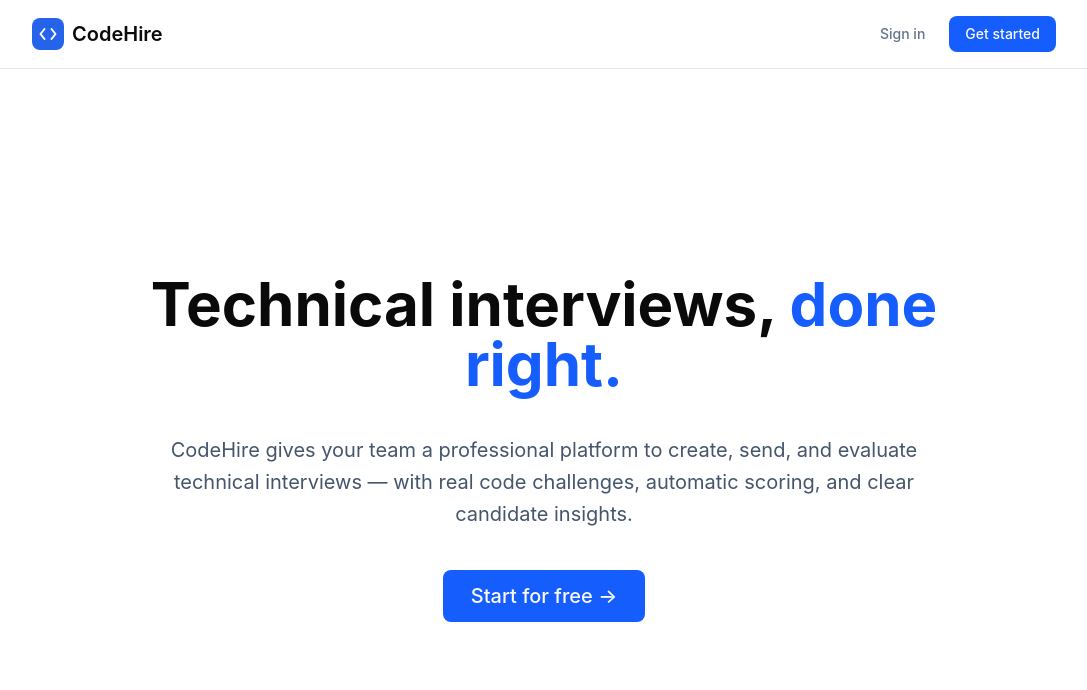
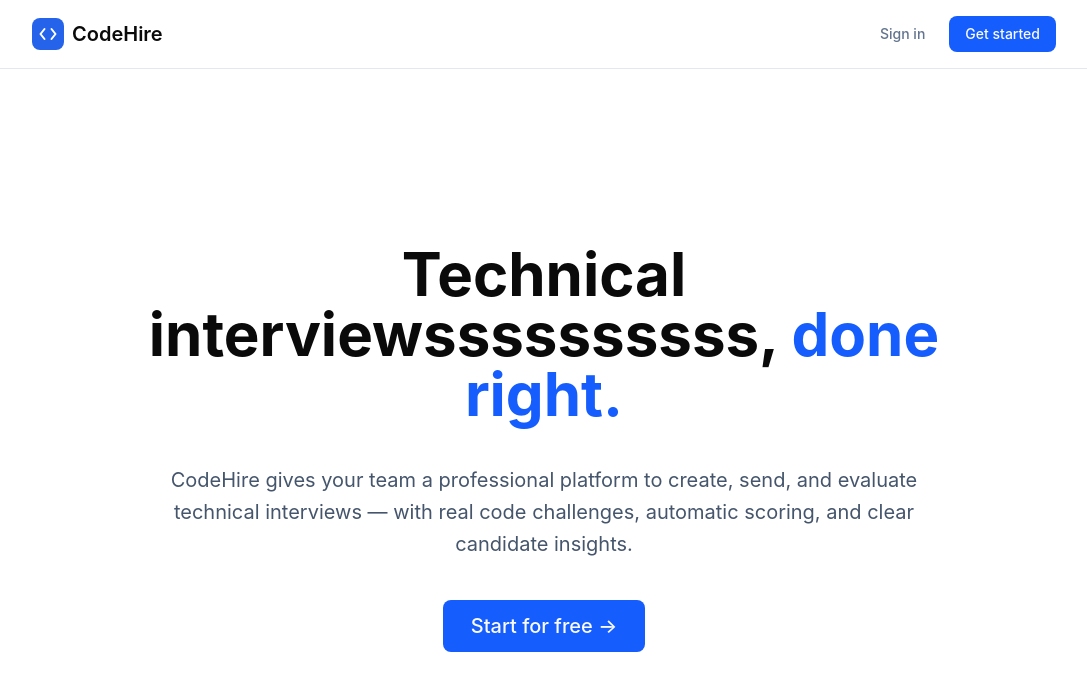
Before and after one commit to GustavoTrinchao/CodeHire, a React (Vite) app in the folder frontend/: page / in a window 1280 px wide. Shown: the top 690 px of the page, without its empty margins (96-1183 px from the left). Built offline with nearby package versions, Linux system fonts and the light colour scheme.

Commit message:
test: testing vercel

```diff
--- a/frontend/src/pages/home/HomePage.tsx
+++ b/frontend/src/pages/home/HomePage.tsx
@@ -18,7 +18,7 @@
         </div>
       </header>
       <main className="pt-24 flex flex-col min-h-screen items-center justify-center gap-10">
-        <h1 className="text-5xl lg:text-6xl font-bold max-w-2xl lg:max-w-4xl text-center">Technical interviews, {" "}<span className="text-blue-600">done right.</span></h1>
+        <h1 className="text-5xl lg:text-6xl font-bold max-w-2xl lg:max-w-4xl text-center">Technical interviewssssssssss, {" "}<span className="text-blue-600">done right.</span></h1>
         <p className="text-xl max-w-3xl text-center text-slate-600 leading-8">CodeHire gives your team a professional platform to create, send, and evaluate technical interviews — with real code challenges, automatic scoring, and clear candidate insights.</p>
         <Button onClick={() => navigate("/register")} className="text-xl bg-blue-600 hover:bg-blue-700 h-13 px-7">Start for free →</Button>
       </main>
```
